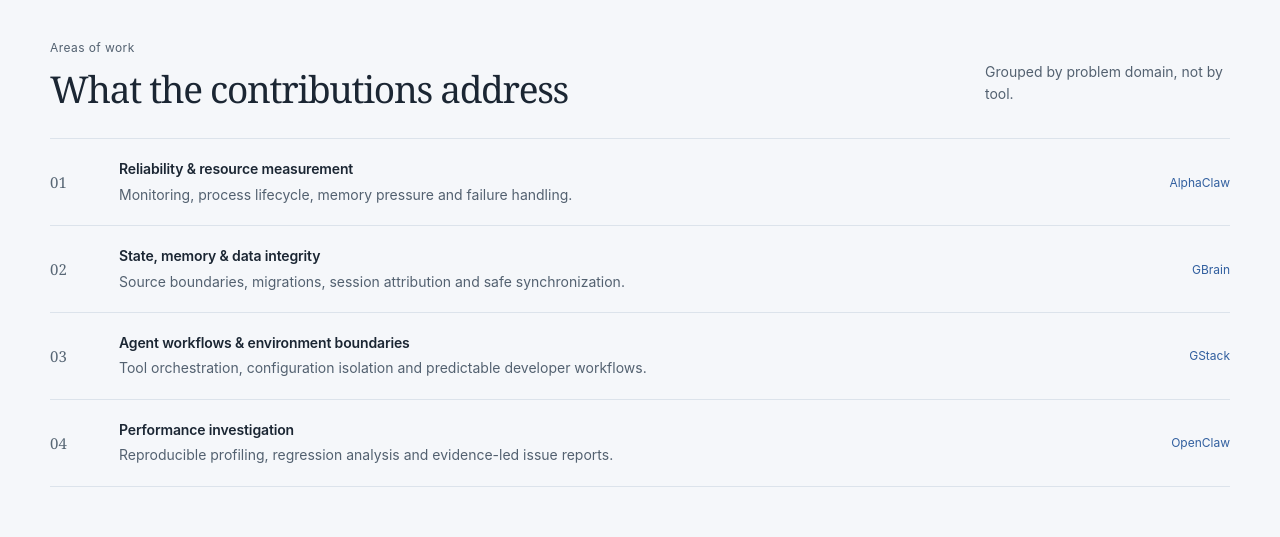
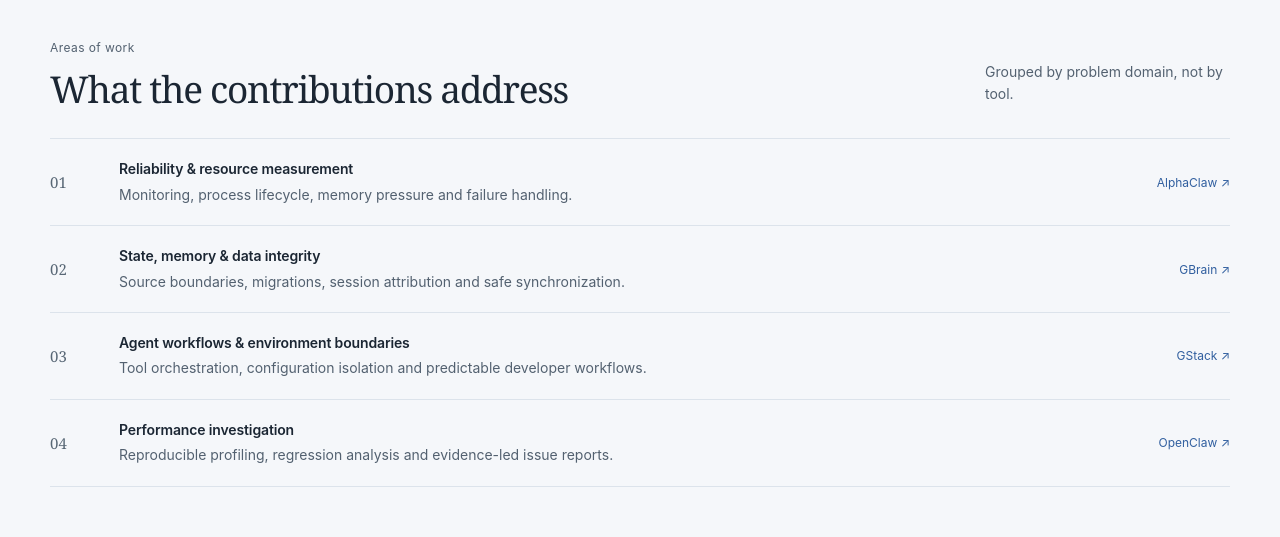
Before and after one commit to exGeni/exgeni.github.io, a plain HTML site: page index.html in a window 1280 px wide. Shown: the part 1840-2377 px from the top of the page. Drawn offline with Linux system fonts and the light colour scheme.

Commit message:
Link contribution domains to upstream repositories

```diff
--- a/index.html
+++ b/index.html
@@ -86,10 +86,10 @@
     <section class="wrap domains-section">
       <div class="section-heading-row"><div><p class="eyebrow">Areas of work</p><h2>What the contributions address</h2></div><p class="heading-note">Grouped by problem domain, not by tool.</p></div>
       <div class="domain-list">
-        <article class="domain-row"><span class="domain-index">01</span><div><h3>Reliability & resource measurement</h3><p>Monitoring, process lifecycle, memory pressure and failure handling.</p></div><span class="domain-project">AlphaClaw</span></article>
-        <article class="domain-row"><span class="domain-index">02</span><div><h3>State, memory & data integrity</h3><p>Source boundaries, migrations, session attribution and safe synchronization.</p></div><span class="domain-project">GBrain</span></article>
-        <article class="domain-row"><span class="domain-index">03</span><div><h3>Agent workflows & environment boundaries</h3><p>Tool orchestration, configuration isolation and predictable developer workflows.</p></div><span class="domain-project">GStack</span></article>
-        <article class="domain-row"><span class="domain-index">04</span><div><h3>Performance investigation</h3><p>Reproducible profiling, regression analysis and evidence-led issue reports.</p></div><span class="domain-project">OpenClaw</span></article>
+        <article class="domain-row"><span class="domain-index">01</span><div><h3>Reliability & resource measurement</h3><p>Monitoring, process lifecycle, memory pressure and failure handling.</p></div><a class="domain-project" href="https://github.com/garrytan/alphaclaw" target="_blank" rel="noreferrer">AlphaClaw ↗</a></article>
+        <article class="domain-row"><span class="domain-index">02</span><div><h3>State, memory & data integrity</h3><p>Source boundaries, migrations, session attribution and safe synchronization.</p></div><a class="domain-project" href="https://github.com/garrytan/gbrain" target="_blank" rel="noreferrer">GBrain ↗</a></article>
+        <article class="domain-row"><span class="domain-index">03</span><div><h3>Agent workflows & environment boundaries</h3><p>Tool orchestration, configuration isolation and predictable developer workflows.</p></div><a class="domain-project" href="https://github.com/garrytan/gstack" target="_blank" rel="noreferrer">GStack ↗</a></article>
+        <article class="domain-row"><span class="domain-index">04</span><div><h3>Performance investigation</h3><p>Reproducible profiling, regression analysis and evidence-led issue reports.</p></div><a class="domain-project" href="https://github.com/openclaw/openclaw" target="_blank" rel="noreferrer">OpenClaw ↗</a></article>
       </div>
     </section>
 
```
